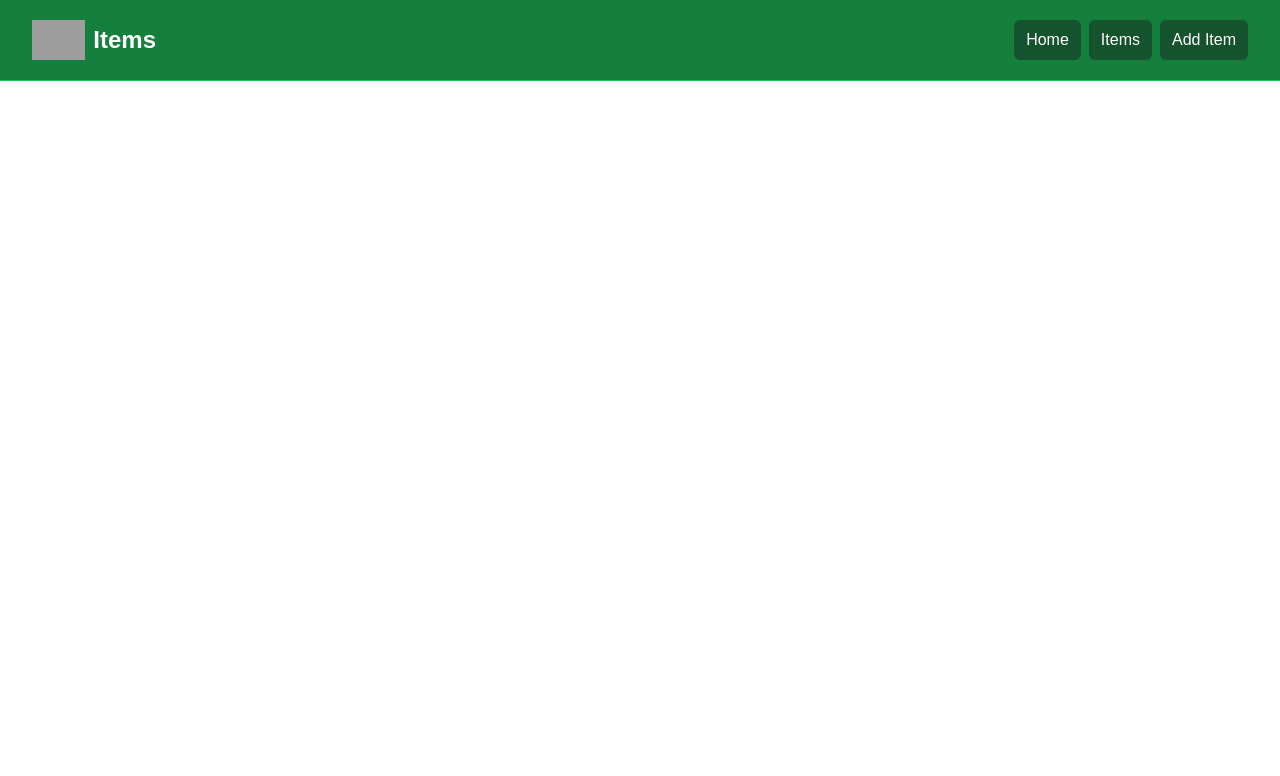
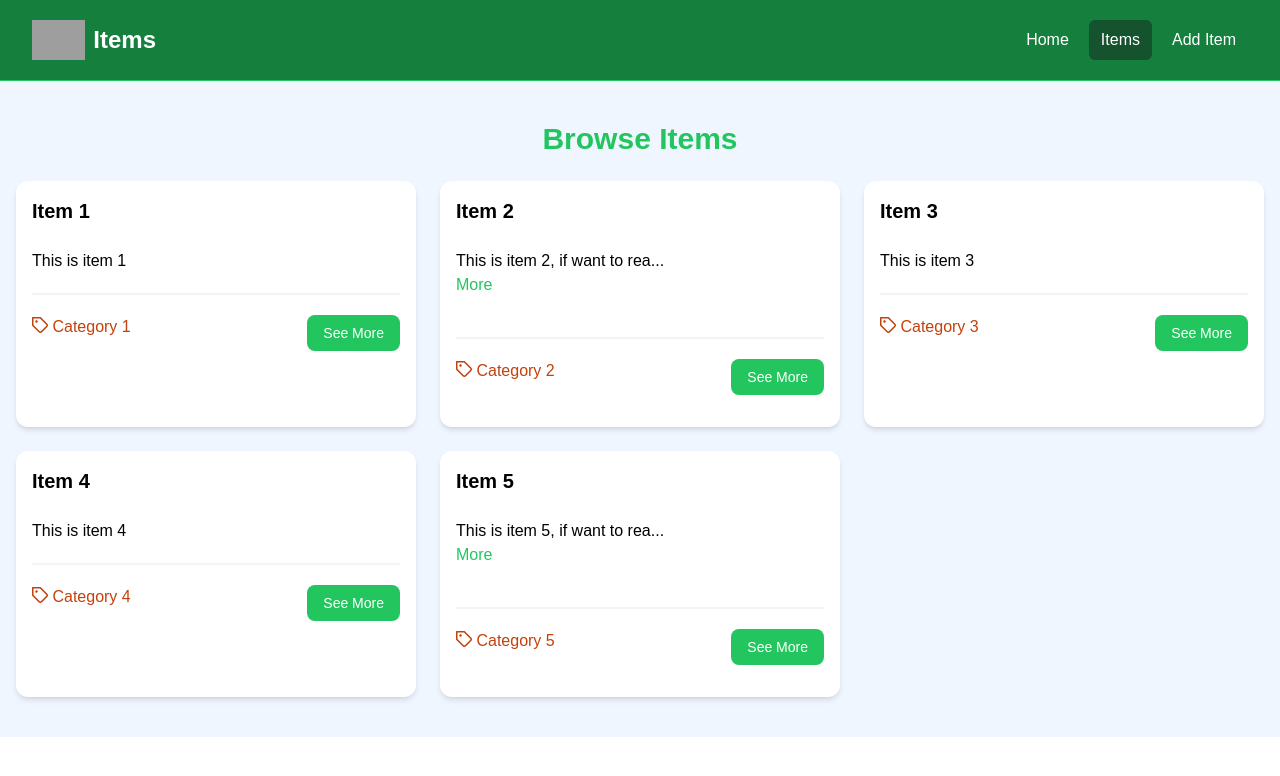
Before and after one commit to boolfalse/vue-job-board, a Vue app: page /items in a window 1280 px wide. Shown: the top 776 px of the page. Built offline with nearby package versions, Linux system fonts and the light colour scheme; grey boxes are pictures that could not be loaded.

Commit message:
RouterLink, NotFoundView

```diff
--- a/src/components/HomeCards.vue
+++ b/src/components/HomeCards.vue
@@ -10,12 +10,16 @@
         <Card>
           <h2 class="text-2xl font-bold">Card 1</h2>
           <p class="mt-2 mb-4">Card 1 description</p>
-          <a href="/items" class="inline-block bg-black text-white rounded-lg px-4 py-2 hover:bg-gray-700">Browse Items</a>
+          <RouterLink to="/items" class="inline-block bg-black text-white rounded-lg px-4 py-2 hover:bg-gray-700">
+            Browse Items
+          </RouterLink>
         </Card>
         <Card bg="bg-green-100">
           <h2 class="text-2xl font-bold">Card 2</h2>
           <p class="mt-2 mb-4">Card 2 description</p>
-          <a href="/items/add" class="inline-block bg-green-500 text-white rounded-lg px-4 py-2 hover:bg-green-600">Add Item</a>
+          <RouterLink to="/items/add" class="inline-block bg-green-500 text-white rounded-lg px-4 py-2 hover:bg-green-600">
+            Add Item
+          </RouterLink>
         </Card>
       </div>
     </div>
--- a/src/components/Item.vue
+++ b/src/components/Item.vue
@@ -47,9 +47,9 @@
           <i class="pi pi-tag text-orange-700"></i>
           {{ item.category }}
         </div>
-        <a :href="`/items/${item.id}`" class="h-[36px] bg-green-500 hover:bg-green-600 text-white px-4 py-2 rounded-lg text-center text-sm">
+        <RouterLink to="`/items/${item.id}`" class="h-[36px] bg-green-500 hover:bg-green-600 text-white px-4 py-2 rounded-lg text-center text-sm">
           See More
-        </a>
+        </RouterLink>
       </div>
     </div>
   </div>
--- a/src/components/Items.vue
+++ b/src/components/Items.vue
@@ -33,8 +33,8 @@
   </section>
 
   <section v-if="showButton" class="m-auto max-w-lg my-10 px-6">
-    <a href="/items" class="block bg-black text-white text-center py-4 px-6 rounded-xl hover:bg-gray-700">
+    <RouterLink to="/items" class="block bg-black text-white text-center py-4 px-6 rounded-xl hover:bg-gray-700">
       View All Items
-    </a>
+    </RouterLink>
   </section>
 </template>
--- a/src/components/Navbar.vue
+++ b/src/components/Navbar.vue
@@ -1,6 +1,12 @@
 
 <script setup>
 import logo from '@/assets/img/logo.png';
+import { useRoute } from "vue-router";
+
+const isActiveLink = (routePath) => {
+  const route = useRoute();
+  return route.path === routePath;
+};
 </script>
 
 <template>
@@ -8,15 +14,24 @@
     <div class="mx-auto max-w-7xl px-2 sm:px-6 lg:px-8">
       <div class="flex h-20 items-center justify-between">
         <div class="flex flex-1 items-center justify-center md:items-stretch md:justify-start">
-          <a href="/" class="flex flex-shrink-0 items-center mr-4">
+          <RouterLink to="/" class="flex flex-shrink-0 items-center mr-4">
             <img class="h-10 w-auto" :src="logo" alt="Items" />
             <span class="hidden md:block text-white text-2xl font-bold ml-2">Items</span>
-          </a>
+          </RouterLink>
           <div class="md:ml-auto">
             <div class="flex space-x-2">
-              <a href="/" class="bg-green-900 hover:bg-gray-900 hover:text-white text-white px-3 py-2 rounded-md">Home</a>
-              <a href="/items" class="bg-green-900 hover:bg-gray-900 hover:text-white text-white px-3 py-2 rounded-md">Items</a>
-              <a href="/items/add" class="bg-green-900 hover:bg-gray-900 hover:text-white text-white px-3 py-2 rounded-md">Add Item</a>
+              <RouterLink to="/" :class="[ 'text-white', 'px-3', 'py-2', 'rounded-md',
+                  isActiveLink('/') ? 'bg-green-900' : 'hover:bg-gray-900 hover:text-white' ]">
+                Home
+              </RouterLink>
+              <RouterLink to="/items" :class="[ 'text-white', 'px-3', 'py-2', 'rounded-md',
+                  isActiveLink('/items') ? 'bg-green-900' : 'hover:bg-gray-900 hover:text-white' ]">
+                Items
+              </RouterLink>
+              <RouterLink to="/items/add" :class="[ 'text-white', 'px-3', 'py-2', 'rounded-md',
+                  isActiveLink('/items/add') ? 'bg-green-900' : 'hover:bg-gray-900 hover:text-white' ]">
+                Add Item
+              </RouterLink>
             </div>
           </div>
         </div>
--- a/src/router/index.js
+++ b/src/router/index.js
@@ -1,11 +1,15 @@
 
 import { createRouter, createWebHistory } from 'vue-router';
 import HomeView from '@/views/HomeView.vue';
+import ItemsView from "@/views/ItemsView.vue";
+import NotFoundView from "@/views/NotFoundView.vue";
 
 const router = createRouter({
     history: createWebHistory(import.meta.env.BASE_URL),
     routes: [
         { path: '/',  name: 'home',  component: HomeView },
+        { path: '/items',  name: 'items',  component: ItemsView },
+        { path: '/:catchAll(.*)', name: 'not-found', component: NotFoundView }, // redirect: { name: 'home' }
     ],
 });
 
--- /dev/null
+++ b/src/views/ItemsView.vue
@@ -0,0 +1,8 @@
+
+<script setup>
+import Items from "@/components/Items.vue";
+</script>
+
+<template>
+  <Items />
+</template>
--- /dev/null
+++ b/src/views/NotFoundView.vue
@@ -0,0 +1,15 @@
+
+<script setup>
+import { RouterLink } from 'vue-router';
+</script>
+
+<template>
+  <section class="text-center flex flex-col justify-center items-center h-96">
+    <i class="pi pi-exclamation-triangle text-yellow-500 text-7xl mb-5"></i>
+    <h1 class="text-6xl font-bold mb-4">404 Not Found</h1>
+    <p class="text-xl mb-5">This page doesn't exist</p>
+    <RouterLink to="/" class="text-white bg-green-700 hover:bg-green-900 rounded-md px-3 py-2 mt-4">
+      Go Home
+    </RouterLink>
+  </section>
+</template>
```
